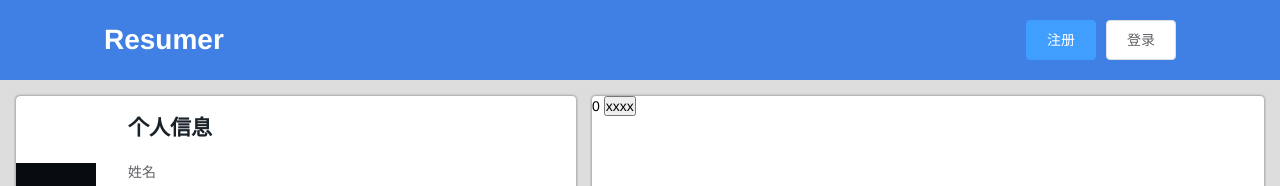
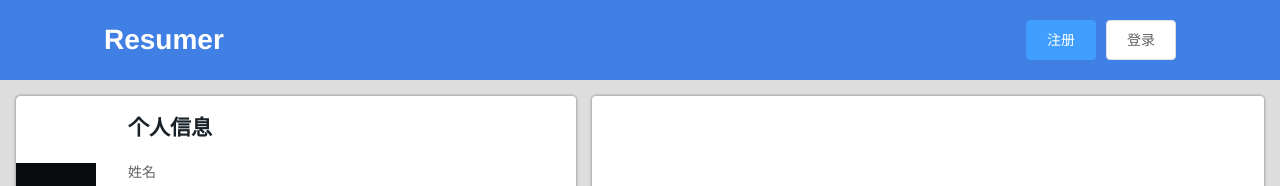
Before and after one commit to xyyojl/vue-resumer, a Vue app: page / in a window 1280 px wide. Shown: the top 186 px of the page. Built offline with nearby package versions, Linux system fonts and the light colour scheme.

Commit message:
删除测试代码

```diff
--- a/src/components/ResumePreview.vue
+++ b/src/components/ResumePreview.vue
@@ -1,21 +1,13 @@
 <template>
     <div id="resumePreview">
-        {{count}}
-        <button @click="add">xxxx</button>
     </div>
 </template>
 <script>
 export default {
     name:'ResumePreview',
     computed:{
-        count(){
-            return this.$store.state.count;
-        }
     },
     methods:{
-        add(){
-            this.$store.commit('increment');
-        }
     }
 }
 </script>
--- a/src/store/index.js
+++ b/src/store/index.js
@@ -5,7 +5,6 @@ Vue.use(Vuex) // 不写这句话浏览器控制台就会报错，于是我就写
 
 export default new Vuex.Store({
     state: {
-        count: 0,
         currentTab: 0,
         icons: ["shenfenzheng", "work", "book", "xiangmu", "jiangbei", "phone"],
         profile: {
@@ -48,9 +47,6 @@ export default new Vuex.Store({
         ]
     },
     mutations: {
-        increment(state) {
-            state.count++
-        },
         switchTab(state, payload){
             state.currentTab = payload // 关于 payload 看这里 http://vuex.vuejs.org/zh-cn/mutations.html#提交载荷（payload）
         }
```
